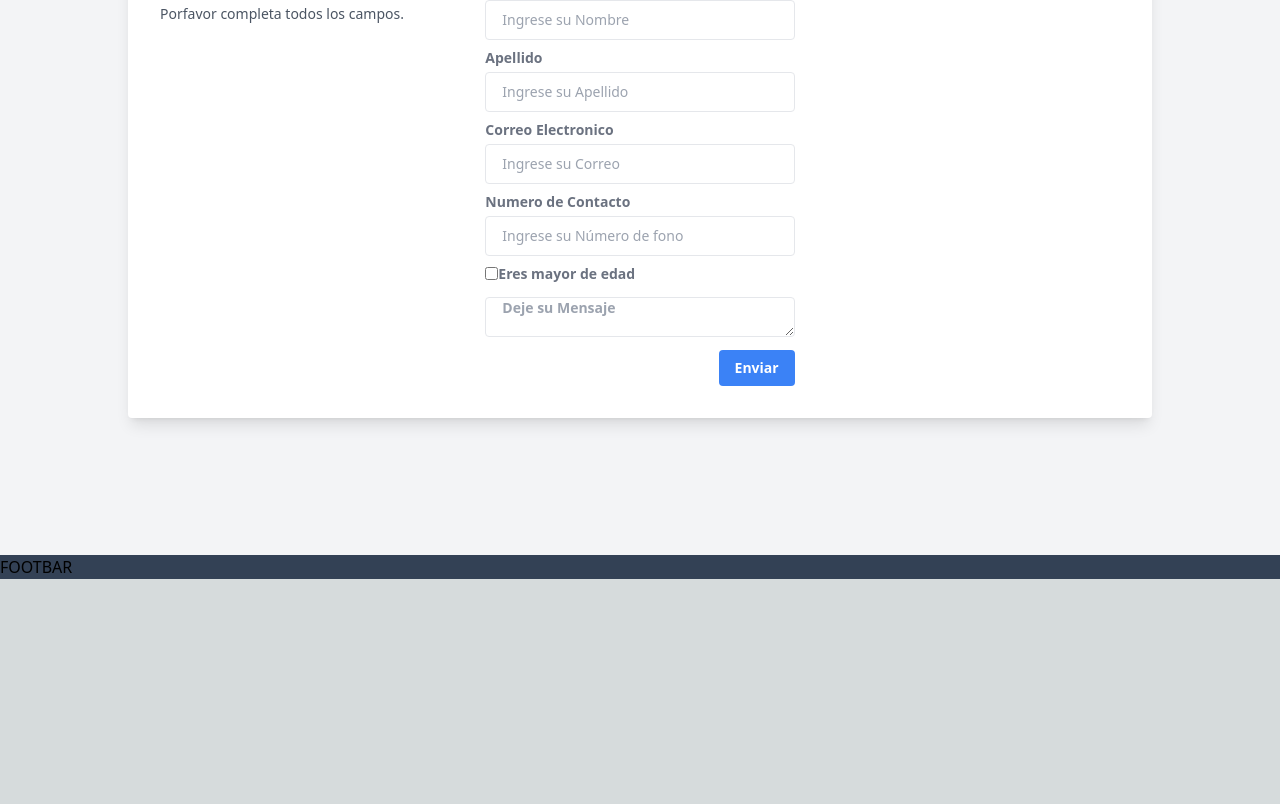
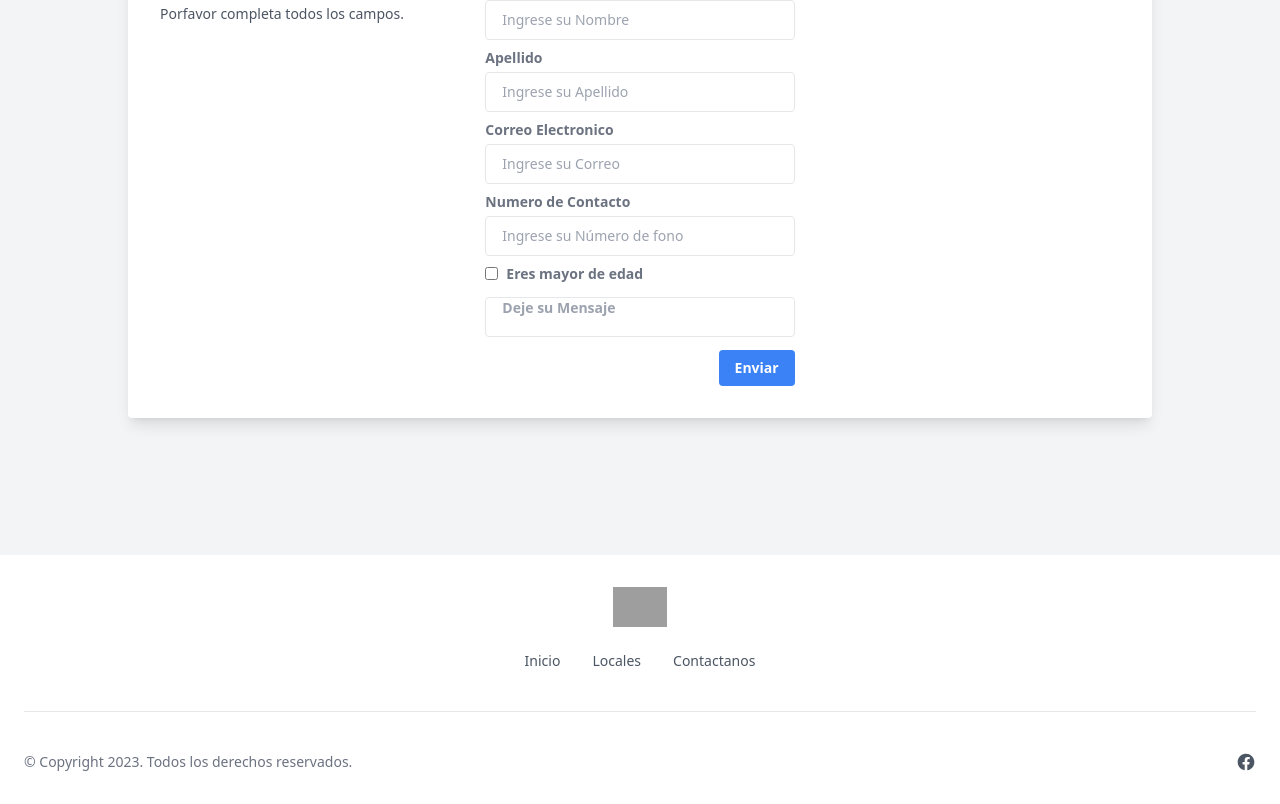
Before and after one commit to DonSebita/T.Integracion-2, a Next.js app: page /principal/contacto in a window 1280 px wide. Shown: the part 333-1137 px from the top of the page. Before the commit the page ends 912 px from the top, so only its background shows below. Built offline with nearby package versions, Linux system fonts and the light colour scheme; grey boxes are pictures that could not be loaded.

Commit message:
Solucion formulario, y modificacion footer, nav

```diff
--- a/app/principal/contacto/page.js
+++ b/app/principal/contacto/page.js
@@ -1,57 +1,58 @@
-"use client"
-import { useState } from 'react'
-
+"use client";
+import { useState } from "react";
 
 const Contacto = () => {
+  const [form, setForm] = useState({
+    nombre: "",
+    apellido: "",
+    correo: "",
+    telefono: "",
+    mensaje: "",
+  });
 
-	const [form, setForm] = useState({
-		nombre: '',
-		apellido: '',
-		correo: '',
-		telefono: '',
-		mensaje: ''
-	})
-
-	const handleChange = e => {
-		const { value, name } = e.target
+  const handleChange = (e) => {
+    const { value, name } = e.target;
     setForm({
       ...form,
-			[name]: value
-		})
-	}
+      [name]: value,
+    });
+  };
 
-	const handleSubmit = e => {
-
-		e.preventDefault()
-		postData(form)
-
-	}
+  const handleSubmit = (e) => {
+    e.preventDefault();
+    postData(form);
+  };
 
   const postData = async (form) => {
     try {
-			console.log(form)
+      console.log(form);
 
-			const res = await fetch('/api/client', {
-				method: 'POST',
+      const res = await fetch("/api/client", {
+        method: "POST",
         headers: {
-					"Content-type": "application/json"
+          "Content-type": "application/json",
         },
-				body: JSON.stringify(form)
-			})
+        body: JSON.stringify(form),
+      });
 
-			const data = await res.json()
-			console.log(data)
+      const data = await res.json();
+      console.log(data);
     } catch (error) {
-			console.log(error)
+      console.log(error);
     }
-	}
+  };
 
   return (
     <div class="min-h-screen p-6 bg-gray-100 flex items-center justify-center">
       <div class="container max-w-screen-lg mx-auto">
         <div>
-					<h4 class="font-semibold text-xl text-gray-600">Formulario de Contacto</h4>
-					<p class="text-gray-500 mb-6">Rellena este formulario para comunicarte con uno de nuestros abogados</p>
+          <h4 class="font-semibold text-xl text-gray-600">
+            Formulario de Contacto
+          </h4>
+          <p class="text-gray-500 mb-6">
+            Rellena este formulario para comunicarte con uno de nuestros
+            abogados
+          </p>
 
           <div class="bg-white rounded shadow-lg p-4 px-4 md:p-8 mb-6">
             <div class="grid gap-4 gap-y-2 text-sm grid-cols-1 lg:grid-cols-3">
@@ -61,12 +62,15 @@ const Contacto = () => {
               </div>
 
               <form onSubmit={handleSubmit}>
-
                 <div class="lg:col-span-2">
                   <div class="grid gap-4 gap-y-2 text-sm grid-cols-1 md:grid-cols-5">
-
                     <div class="md:col-span-5">
-									<label for="nombre" class="font-semibold text-l text-gray-500">Nombre</label>
+                      <label
+                        for="nombre"
+                        class="font-semibold text-l text-gray-500"
+                      >
+                        Nombre
+                      </label>
                       <input
                         class="h-10 border mt-1 rounded px-4 w-full text-black"
                         type="text"
@@ -74,11 +78,17 @@ const Contacto = () => {
                         autoComplete="off"
                         value={form.nombre}
                         onChange={handleChange}
-										placeholder="Ingrese su Nombre" />
+                        placeholder="Ingrese su Nombre"
+                      />
                     </div>
 
                     <div class="md:col-span-5">
-									<label for="apellido" class="font-semibold text-l text-gray-500">Apellido</label>
+                      <label
+                        for="apellido"
+                        class="font-semibold text-l text-gray-500"
+                      >
+                        Apellido
+                      </label>
                       <input
                         class="h-10 border mt-1 rounded px-4 w-full text-black"
                         type="text"
@@ -86,11 +96,17 @@ const Contacto = () => {
                         autoComplete="off"
                         value={form.apellido}
                         onChange={handleChange}
-										placeholder="Ingrese su Apellido" />
+                        placeholder="Ingrese su Apellido"
+                      />
                     </div>
 
                     <div class="md:col-span-5">
-									<label for="correo" class="font-semibold text-l text-gray-500">Correo Electronico</label>
+                      <label
+                        for="correo"
+                        class="font-semibold text-l text-gray-500"
+                      >
+                        Correo Electronico
+                      </label>
                       <input
                         class="h-10 border mt-1 rounded px-4 w-full text-black"
                         type="email"
@@ -98,18 +114,25 @@ const Contacto = () => {
                         autoComplete="off"
                         value={form.email}
                         onChange={handleChange}
-										placeholder="Ingrese su Correo" />
+                        placeholder="Ingrese su Correo"
+                      />
                     </div>
                     <div class="md:col-span-5">
-									<label for="Ntelefonico" class="font-semibold text-l text-gray-500">Numero de Contacto</label>
+                      <label
+                        for="Ntelefonico"
+                        class="font-semibold text-l text-gray-500"
+                      >
+                        Numero de Contacto
+                      </label>
                       <input
                         class="h-10 border mt-1 rounded px-4 w-full text-black"
-										type="text"
+                        type="number"
                         name="telefono"
                         autoComplete="off"
                         value={form.telefono}
                         onChange={handleChange}
-										placeholder="Ingrese su Número de fono" />
+                        placeholder="Ingrese su Número de fono"
+                      />
                     </div>
                     <div class="md:col-span-5">
                       <div class="inline-flex items-center">
@@ -117,25 +140,33 @@ const Contacto = () => {
                           type="checkbox"
                           name="M_edad"
                           id="M_edad"
-											class="form-checkbox" />
+                          class="form-checkbox"
+                        />
                         <label
                           for="M_edad"
-											class="font-semibold text-l text-gray-500">Eres mayor de edad</label>
+                          class="font-semibold text-l text-gray-500 pl-2"
+                        >
+                          Eres mayor de edad
+                        </label>
                       </div>
                     </div>
                     <div class="md:col-span-5">
                       <textarea
-										class="font-semibold text-l h-10 border mt-1 rounded px-4 w-full text-black"
+                        class="font-semibold text-l h-10 border mt-1 rounded px-4 w-full text-black resize-none"
                         name="mensaje"
                         autoComplete="off"
                         value={form.mensaje}
                         onChange={handleChange}
-										placeholder="Deje su Mensaje"></textarea>
+                        placeholder="Deje su Mensaje"
+                      >
+                      </textarea>
                     </div>
 
                     <div class="md:col-span-5 text-right">
                       <div class="inline-flex items-end">
-										<button class="bg-blue-500 hover:bg-blue-700 text-white font-bold py-2 px-4 rounded">Enviar</button>
+                        <button class="bg-blue-500 hover:bg-blue-700 text-white font-bold py-2 px-4 rounded">
+                          Enviar
+                        </button>
                       </div>
                     </div>
                   </div>
@@ -143,10 +174,9 @@ const Contacto = () => {
               </form>
             </div>
           </div>
-
         </div>
       </div>
     </div>
-	)
-}
-export default Contacto
+  );
+};
+export default Contacto;
--- a/components/footbar.jsx
+++ b/components/footbar.jsx
@@ -1,11 +1,78 @@
-import React from 'react';
+import React from "react";
+import Link from "next/link";
+import Image from "next/image";
 
 const Footbar = (props) => {
-    return (
-        <footer className={props.className + "h-min bg-slate-700"}>
-            <h1>FOOTBAR</h1>
-        </footer>
-    );
-}
+  const Enlaces = [{
+    label: "Inicio",
+    ruta: "/",
+  }, {
+    label: "Locales",
+    ruta: "/local",
+  }, {
+    label: "Contactanos",
+    ruta: "/principal/contacto",
+  }];
+
+  return (
+    <footer className="bg-white dark:bg-gray-900">
+      <div className="container px-6 py-8 mx-auto">
+        <div className="flex flex-col items-center text-center">
+          <Link href="/">
+            <Image
+              src="/../public/logo.png"
+              width={50}
+              height={50}
+              alt="logo principal"
+              className="w-auto h-10 mx-5"
+            />
+          </Link>
+
+          <div className="flex flex-wrap justify-center mt-6 -mx-4">
+            {Enlaces.map(({ label, ruta }, indice) => (
+                <Link
+                  className="mx-4 text-sm text-gray-600 transition-colors
+              duration-300 hover:text-blue-500 dark:text-gray-300
+              dark:hover:text-blue-400"
+                  href={ruta}
+                  key={indice}
+                >
+                  {label}
+                </Link>
+            ))}
+          </div>
+        </div>
+
+        <hr className="my-6 border-gray-200 md:my-10 dark:border-gray-700" />
+
+        <div className="flex flex-col items-center sm:flex-row
+          sm:justify-between">
+          <p className="text-sm text-gray-500 dark:text-gray-300">
+            © Copyright 2023. Todos los derechos reservados.
+          </p>
+
+          <div className="flex -mx-2">
+            <a
+              href="#"
+              className="mx-2 text-gray-600 transition-colors duration-300
+              dark:text-gray-300 hover:text-blue-500 dark:hover:text-blue-400"
+              aria-label="Facebook"
+            >
+              <svg
+                className="w-5 h-5 fill-current"
+                viewBox="0 0 24 24"
+                fill="none"
+                xmlns="http://www.w3.org/2000/svg"
+              >
+                <path d="M2.00195 12.002C2.00312 16.9214 5.58036 21.1101 10.439 21.881V14.892H7.90195V12.002H10.442V9.80204C10.3284 8.75958 10.6845 7.72064 11.4136 6.96698C12.1427 6.21332 13.1693 5.82306 14.215 5.90204C14.9655 5.91417 15.7141 5.98101 16.455 6.10205V8.56104H15.191C14.7558 8.50405 14.3183 8.64777 14.0017 8.95171C13.6851 9.25566 13.5237 9.68693 13.563 10.124V12.002H16.334L15.891 14.893H13.563V21.881C18.8174 21.0506 22.502 16.2518 21.9475 10.9611C21.3929 5.67041 16.7932 1.73997 11.4808 2.01722C6.16831 2.29447 2.0028 6.68235 2.00195 12.002Z">
+                </path>
+              </svg>
+            </a>
+          </div>
+        </div>
+      </div>
+    </footer>
+  );
+};
 
 export default Footbar;
--- a/components/navbar.jsx
+++ b/components/navbar.jsx
@@ -30,12 +30,12 @@ const Navbar = () => {
 
 
       <div className='w-full block flex-grow lg:flex lg:items-center lg:w-auto'>
-      {links.map(({label,ruta})=>(
-          <li key={ruta}>
+      {links.map(({label,ruta}, index)=>(
             <Link
               className='block mt-4 lg:inline-block lg:mt-0 text-teal-200 hover:text-white mr-4'
-              href={ruta}>{label}</Link>
-          </li>
+              href={ruta}
+              key={index}
+            >{label}</Link>
         ))}
       </div>
     </nav>
```
Also changed, not shown: 1 other file (tests, documents, lock files or other folders). Lines whose indentation alone changed are shown as unchanged.
